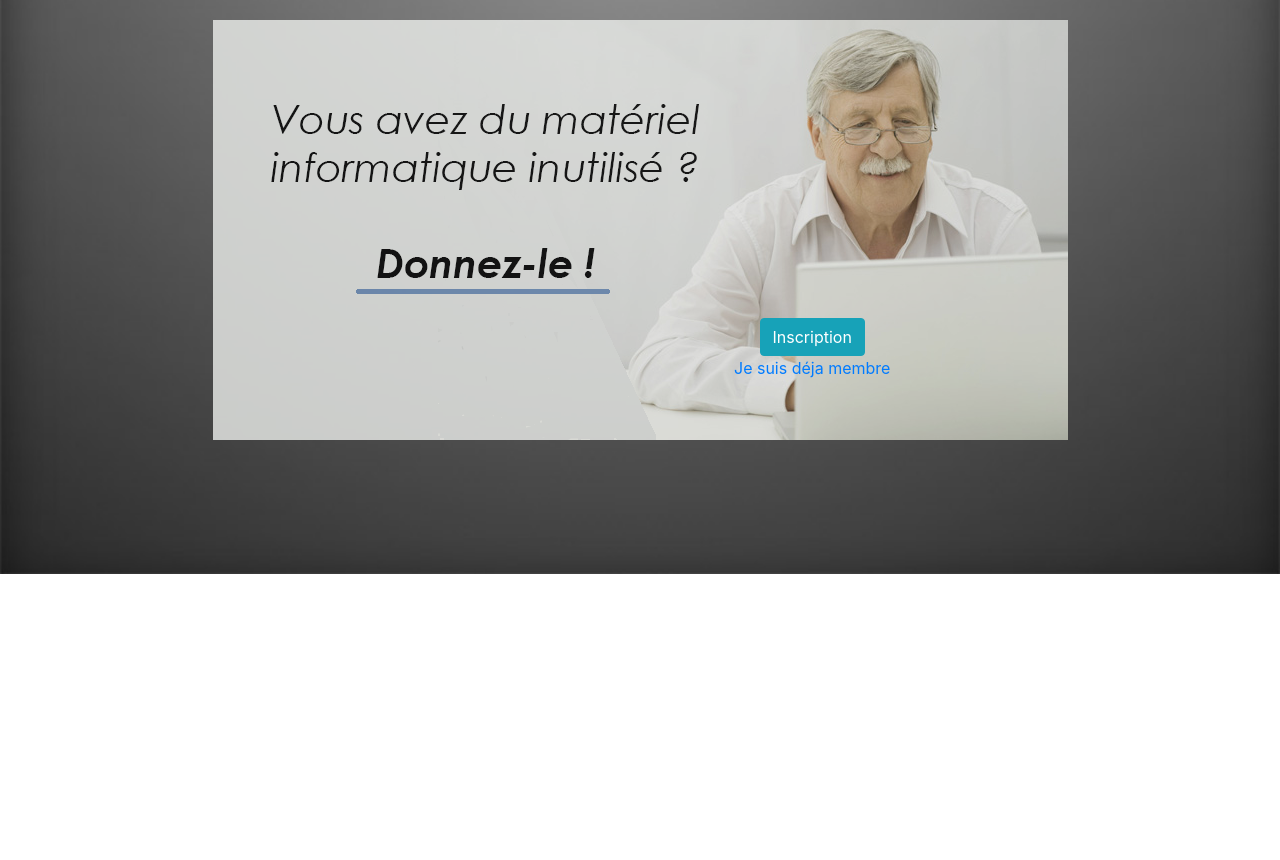
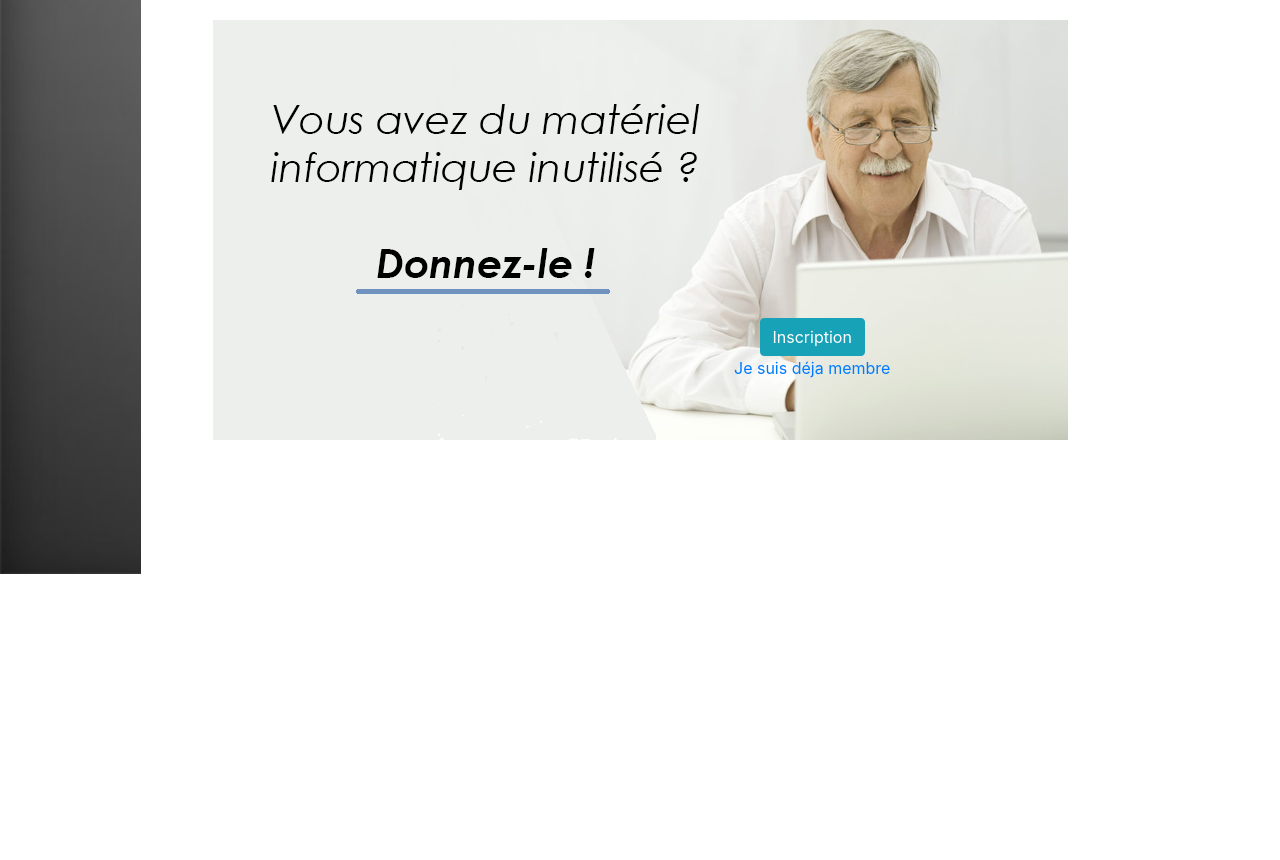
Before and after one commit to AtlasGrnt/POIN, a PHP site: page / in a window 1280 px wide; the page is wider, and only the part inside the window is pictured. Shown: the part 78-938 px from the top of that part. Before the commit the page ends 652 px from the top of that part, so only its background shows below. Run offline with PHP 8.4, Linux system fonts and the light colour scheme.

Commit message:
STYLE: Changement design page Accueil
Ajout d'une bande de fond et d'un bouton sur l'image

```diff
--- a/index.php
+++ b/index.php
@@ -43,6 +43,7 @@
         </nav>
 
     </header>
+    <div class="fond_color"></div>
     <div class="image-accueil">
         <img src="images/imgAccueil.png" alt="">
         <div class="bouton">
--- a/styles/style.css
+++ b/styles/style.css
@@ -10,7 +10,8 @@ body {
 
 img {
     vertical-align: middle;
-    opacity: 80%;
+    border-width: 2px;
+    border-style: groove;
 }
 
 .image-accueil {
@@ -24,3 +25,11 @@ img {
     left: 734px;
     bottom: 60px;
 }
+
+.fond_color {
+    background-color: white;
+    width: 1500px;
+    height: 860px;
+    position: absolute;
+    left: 11%;
+}
```
